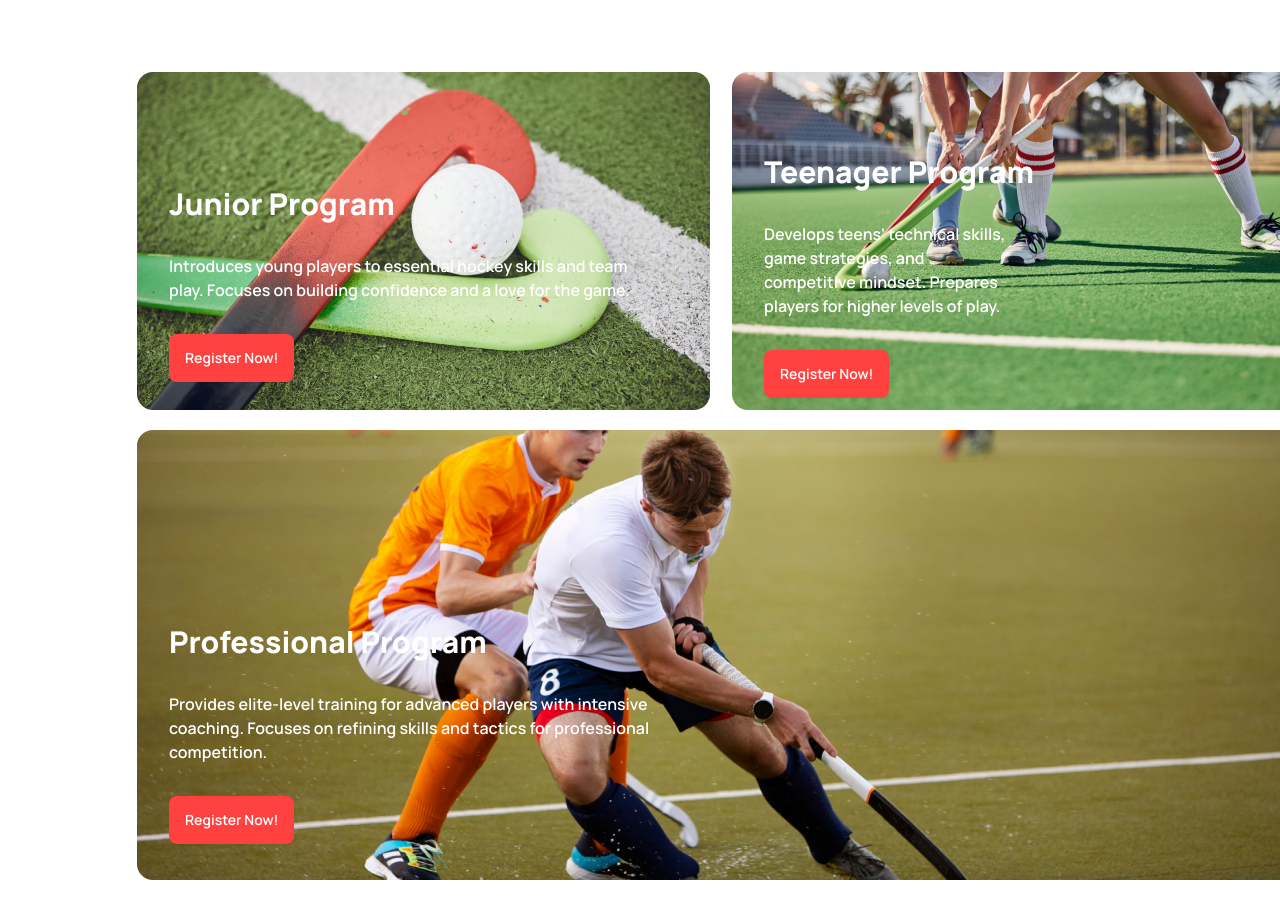
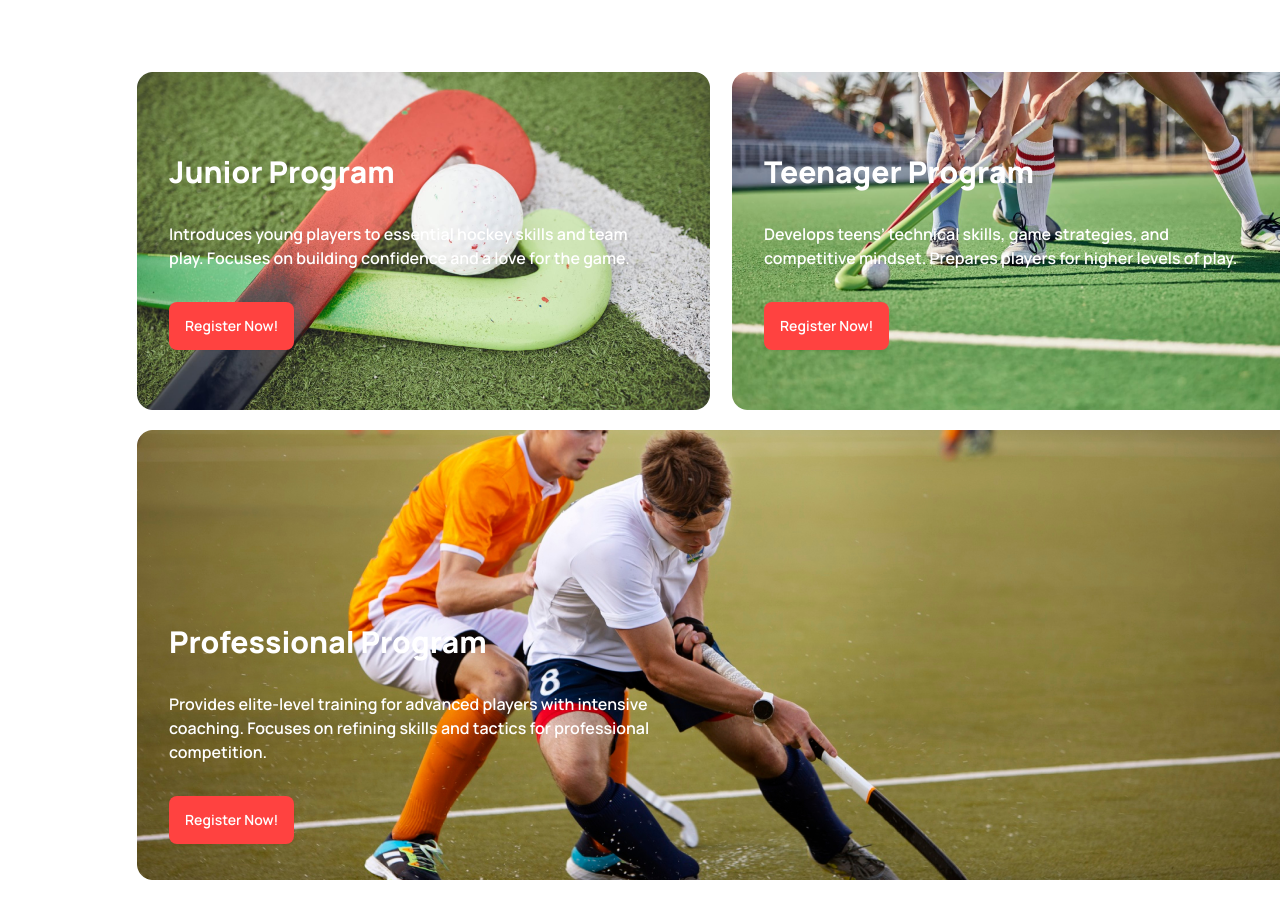
Before and after one commit to md-jisan-ahmed/assignment-3, a plain HTML site: page index.html in a window 1280 px wide. Shown: the part 1540-2458 px from the top of the page. Drawn offline with nearby package versions, Linux system fonts and the light colour scheme.

Commit message:
solve the main section

```diff
--- a/index.html
+++ b/index.html
@@ -177,14 +177,14 @@
         </div>
 
         <div class="grid grid-cols-1 lg:grid-cols-2 gap-5 mb-10">
-
+          <!-- 1st program -->
           <div class=" image-full lg:w-[573px] lg:h-[338px] ">
             <figure>
               <img class="relative "
                 src="Images/program-section-1.png"
                 alt="Shoes" />
             </figure>
-            <div class="card-body absolute -mt-64 lg-mt-72 space-y-2 lg:space-y-6">
+            <div class="card-body absolute -mt-64 lg:-mt-72 space-y-2 lg:space-y-6">
               <h2 class="card-title text-white text-xl lg:text-3xl font-extrabold">Junior Program</h2>
               <p class="text-white w-full lg:w-1/2 font-semibold">Introduces young players to essential hockey skills and team play. Focuses on building confidence and a love for the game.</p>
               <div class="card-actions">
@@ -192,7 +192,7 @@
               </div>
             </div>
           </div>
-
+          <!-- 2nd program -->
           <div class=" image-full lg:w-[573px] lg:h-[338px] ">
             <figure>
               <img class="relative "
@@ -201,13 +201,13 @@
             </figure>
             <div class="card-body absolute -mt-64 lg:-mt-72 space-y-2 lg:space-y-6">
               <h2 class="card-title text-white text-xl lg:text-3xl font-extrabold">Teenager Program</h2>
-              <p class="text-white w-full lg:w-1/2 font-semibold">Develops teens’ technical skills, game strategies, and competitive mindset. Prepares players for higher levels of play.</p>
+              <p class="text-white w-full lg:max-w-lg font-semibold">Develops teens’ technical skills, game strategies, and competitive mindset. Prepares players for higher levels of play.</p>
               <div class="card-actions">
                 <button class="btn bg-[#FF4240] text-white border-none">Register Now!</button>
               </div>
             </div>
           </div>
-
+          <!-- 3rd program -->
           <div class=" image-full lg:col-span-2 ">
             <figure>
               <img class="relative "
```
